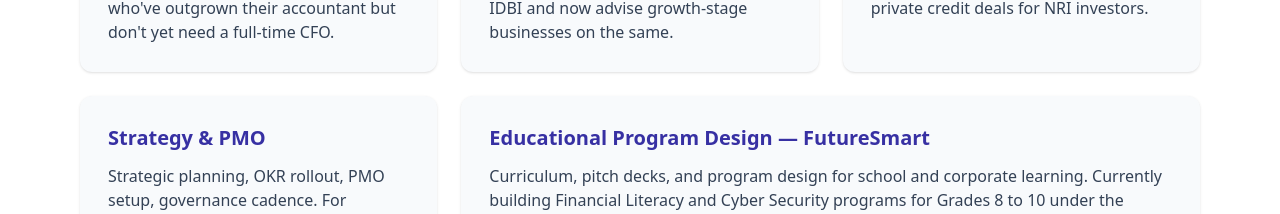
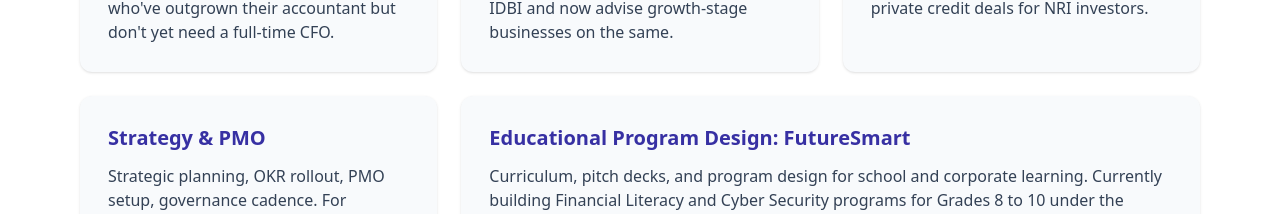
Before and after one commit to SravaniPolina/sravani-portfolio-frontend, a React (Create React App) app: page / in a window 1280 px wide. Shown: the part 1979-2193 px from the top of the page. Built offline with nearby package versions, Linux system fonts and the light colour scheme.

Commit message:
Update Services to What I do with new offerings.js

```diff
--- a/src/components/StrategicLeadershipServices.js
+++ b/src/components/StrategicLeadershipServices.js
@@ -4,9 +4,7 @@ export default function StrategicLeadershipServices() {
   return (
     <section id="services" className="max-w-6xl mx-auto py-16 px-4">
       <h3 className="text-3xl md:text-4xl font-bold text-center mb-4">What I do</h3>
-      <p className="text-lg text-slate-600 text-center max-w-3xl mx-auto mb-12">
-        I take on engagements where the answer needs more than one lens: finance, operations, and strategy together. Most engagements run 3 to 6 months on retainer; some are scoped projects.
-      </p>
+      <p className="text-lg text-slate-600 text-center max-w-3xl mx-auto mb-12">I take on engagements where the answer needs more than one lens: finance, operations, and strategy together. Most engagements run 3 to 6 months on retainer; some are scoped projects.</p>
       <div className="grid grid-cols-1 md:grid-cols-3 gap-6">
         <div className="bg-slate-50 rounded-xl p-7 shadow flex flex-col items-start">
           <span className="text-xl font-bold text-indigo-800 mb-3">Fractional CFO</span>
@@ -25,7 +23,7 @@ export default function StrategicLeadershipServices() {
           <p className="text-slate-700">Strategic planning, OKR rollout, PMO setup, governance cadence. For organisations where the strategy deck exists but execution keeps slipping.</p>
         </div>
         <div className="bg-slate-50 rounded-xl p-7 shadow flex flex-col items-start md:col-span-2">
-          <span className="text-xl font-bold text-indigo-800 mb-3">Educational Program Design — FutureSmart</span>
+          <span className="text-xl font-bold text-indigo-800 mb-3">Educational Program Design: FutureSmart</span>
           <p className="text-slate-700">Curriculum, pitch decks, and program design for school and corporate learning. Currently building Financial Literacy and Cyber Security programs for Grades 8 to 10 under the FutureSmart brand.</p>
         </div>
       </div>
```
